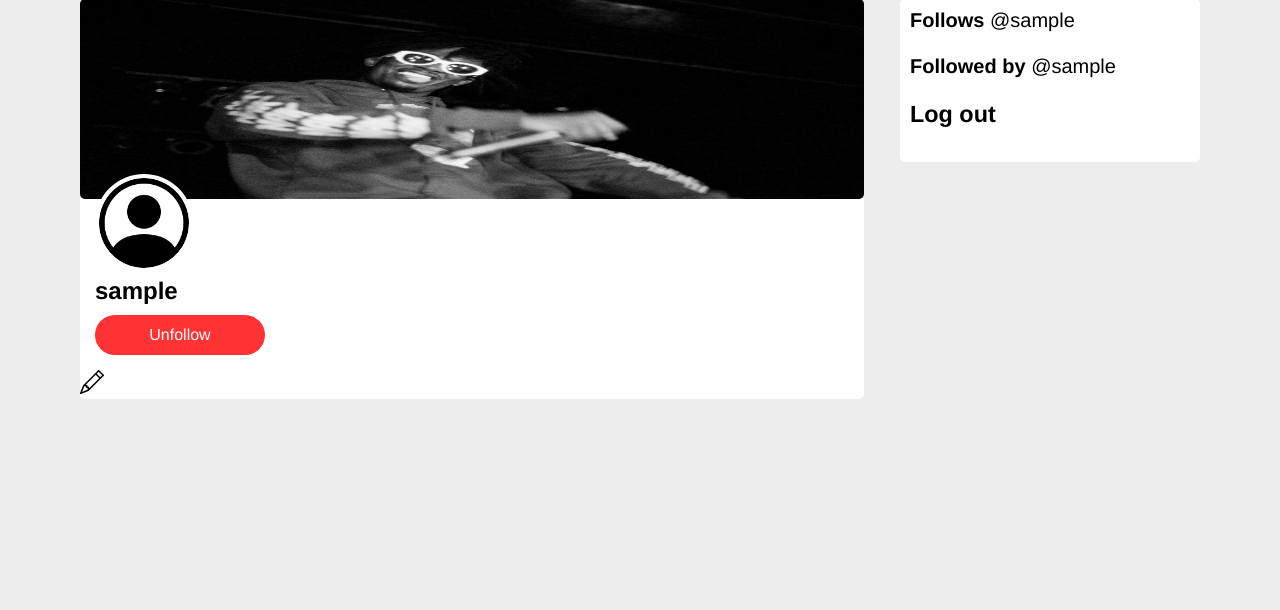
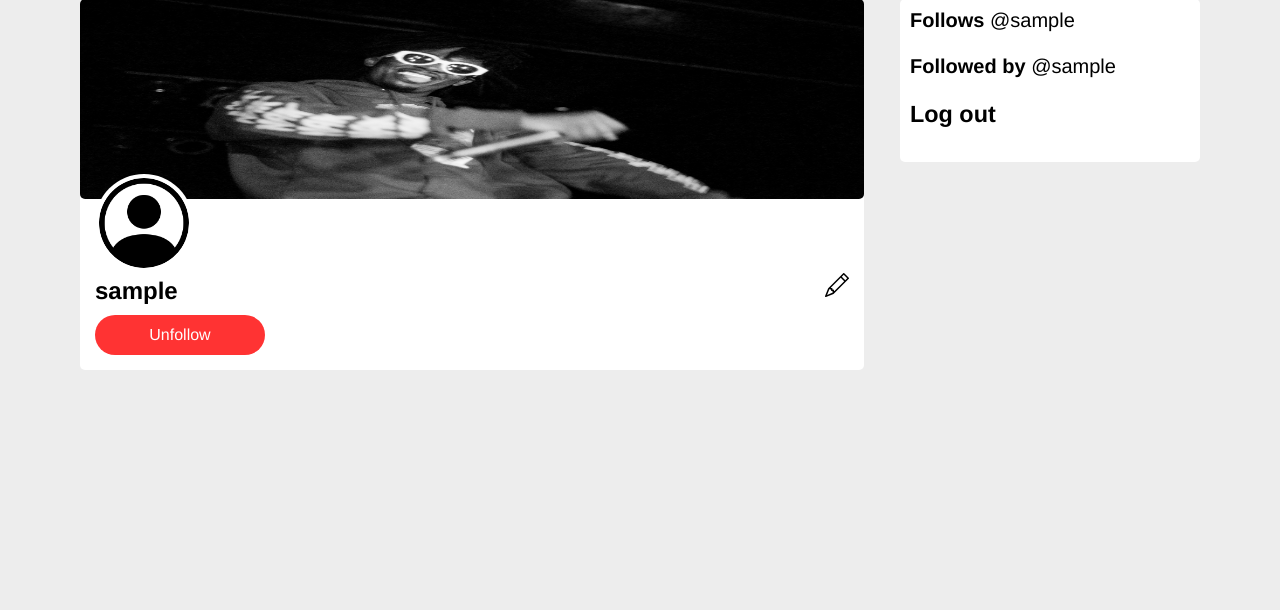
Before and after one commit to yabluko/Robak.LNU.Job-Portal, a Django app: page /profile/1 in a window 1280 px wide. Shown: the part 78-688 px from the top of the page. Run offline with Django 4.2, Linux system fonts and the light colour scheme; the visitor is signed in with stand-in values (Sample User, id 1); data comes from the database, SQL or seed files in the repository.

Commit message:
added logo for editing profile

```diff
--- a/static/css/profile-user.css
+++ b/static/css/profile-user.css
@@ -107,3 +107,14 @@ p{
     color: #339DFF;
     box-shadow: 0 4px 4px rgba(255, 83, 83, 0.32);
 }
+
+.main__profile__wrappper{
+    display: flex;
+    justify-content: space-between;
+}
+
+.main__profile__edit{
+    display: flex;
+    align-items: center;
+    padding: 15px;
+}
--- a/templates/profile-user.html
+++ b/templates/profile-user.html
@@ -14,6 +14,8 @@
 
         <div class="main__profile__info">
             <img src="/static/img/Playboi_Carti.jpg" class="profile__background">
+
+            <div class="main__profile__wrappper">
 
 
                 <div class="main__profile__text">
@@ -41,9 +43,19 @@
                 {% endif %}
                 </div>
 
+
+                {% if request.user.id == profile.user.id %}
+                <div class="main__profile__edit">
+
+                    <a href="{% url 'update_user' %}">
                         <svg xmlns="http://www.w3.org/2000/svg" width="24" height="24" fill="currentColor" class="bi bi-pencil" viewBox="0 0 16 16">
                             <path d="M12.146.146a.5.5 0 0 1 .708 0l3 3a.5.5 0 0 1 0 .708l-10 10a.5.5 0 0 1-.168.11l-5 2a.5.5 0 0 1-.65-.65l2-5a.5.5 0 0 1 .11-.168l10-10zM11.207 2.5 13.5 4.793 14.793 3.5 12.5 1.207 11.207 2.5zm1.586 3L10.5 3.207 4 9.707V10h.5a.5.5 0 0 1 .5.5v.5h.5a.5.5 0 0 1 .5.5v.5h.293l6.5-6.5zm-9.761 5.175-.106.106-1.528 3.821 3.821-1.528.106-.106A.5.5 0 0 1 5 12.5V12h-.5a.5.5 0 0 1-.5-.5V11h-.5a.5.5 0 0 1-.468-.325z"/>
                           </svg>
+                    </a>
+
+                </div>
+                {% endif %}
+            </div>
         </div>
 
     </div>
```
Also changed, not shown: templates/signup.html (+0 -20 lines). Lines whose indentation alone changed are shown as unchanged.
